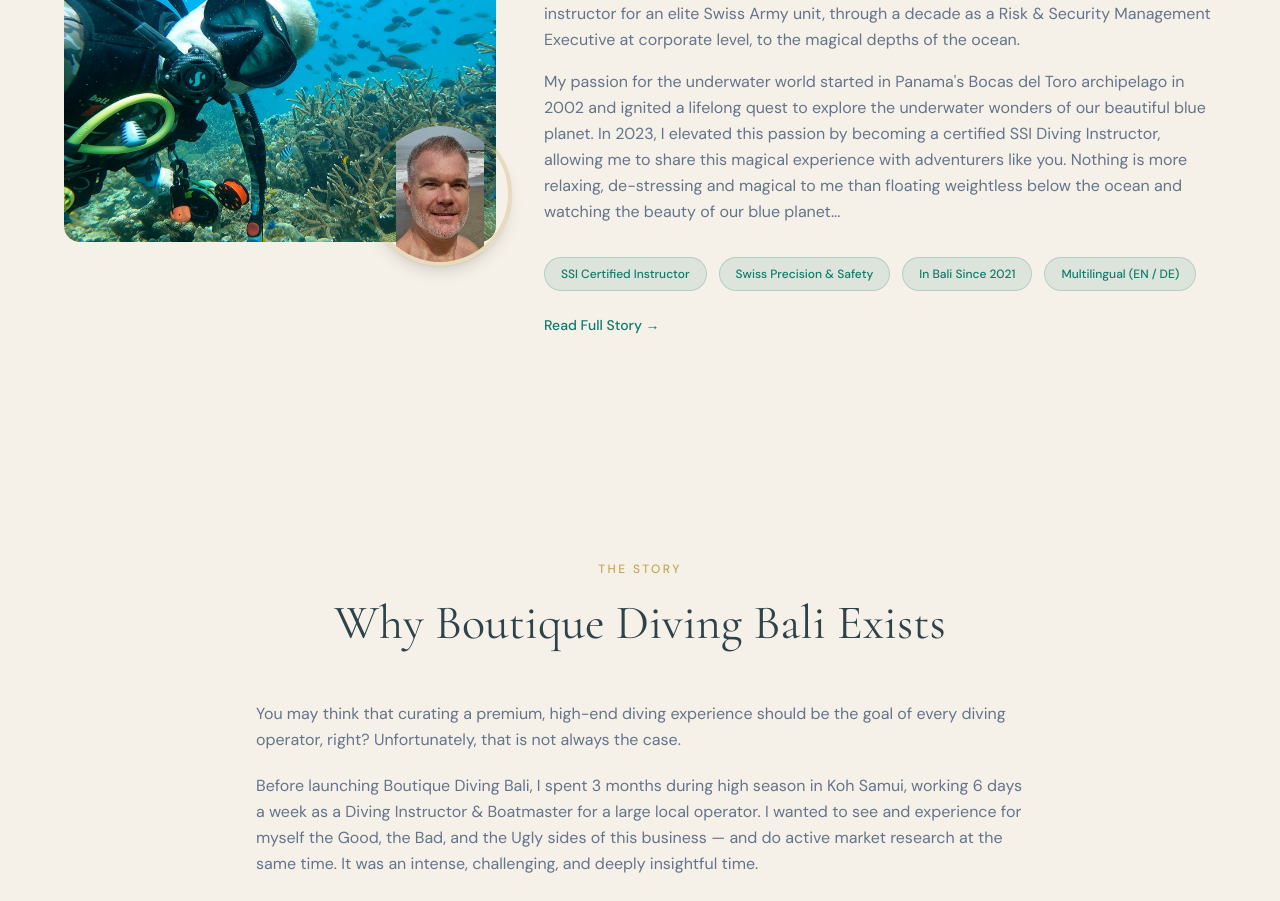
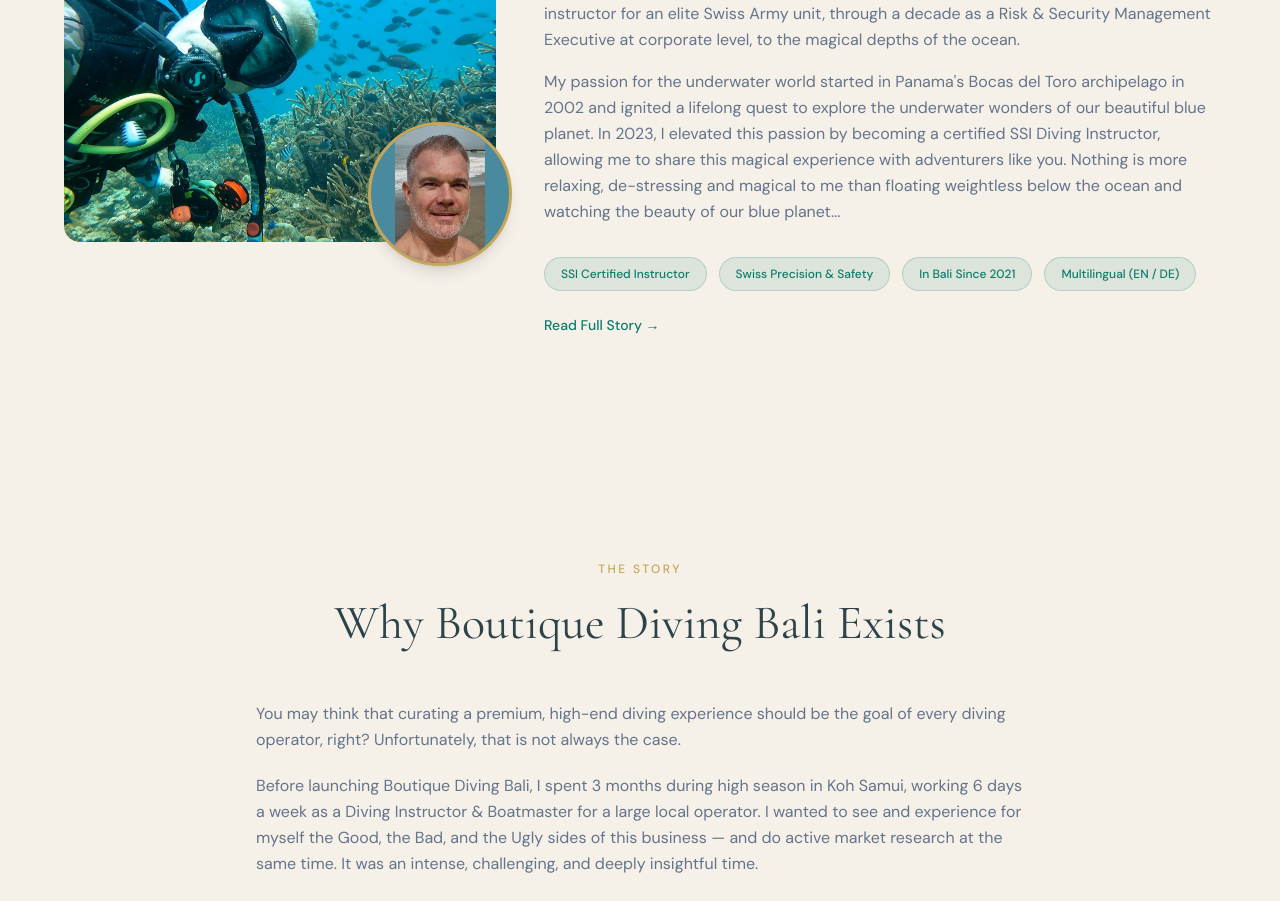
Before and after one commit to Raptor78Bali/boutique-diving-bali, a Next.js app: page /preview in a window 1280 px wide. Shown: the part 2120-3021 px from the top of the page. Built offline with nearby package versions, Linux system fonts and the light colour scheme.

Commit message:
Fix headshot circle: ocean-matching background, solid gold border

```diff
--- a/src/app/about/page.tsx
+++ b/src/app/about/page.tsx
@@ -168,7 +168,7 @@ export default function AboutPage() {
  />
  </div>
  {/* Circular headshot overlay */}
- <div className="absolute -bottom-6 -right-4 w-36 h-36 rounded-full border-4 border-[#C5A55A]/30 shadow-lg overflow-hidden z-10">
+ <div className="absolute -bottom-6 -right-4 w-36 h-36 rounded-full border-[3px] border-[#C5A55A] shadow-lg overflow-hidden bg-[#4a8a9e]">
  <Image
  src="/images/founder-headshot.jpg"
  alt="Dominic Frei — founder of Boutique Diving Bali"
--- a/src/app/preview/page.tsx
+++ b/src/app/preview/page.tsx
@@ -265,7 +265,7 @@ export default function Home() {
  />
  </div>
  {/* Circular headshot overlay */}
- <div className="absolute -bottom-6 -right-4 w-36 h-36 rounded-full border-4 border-[#C5A55A]/30 shadow-lg overflow-hidden z-10">
+ <div className="absolute -bottom-6 -right-4 w-36 h-36 rounded-full border-[3px] border-[#C5A55A] shadow-lg overflow-hidden bg-[#4a8a9e]">
  <Image
  src="/images/founder-headshot.jpg"
  alt="Dominic Frei — founder of Boutique Diving Bali"
```
